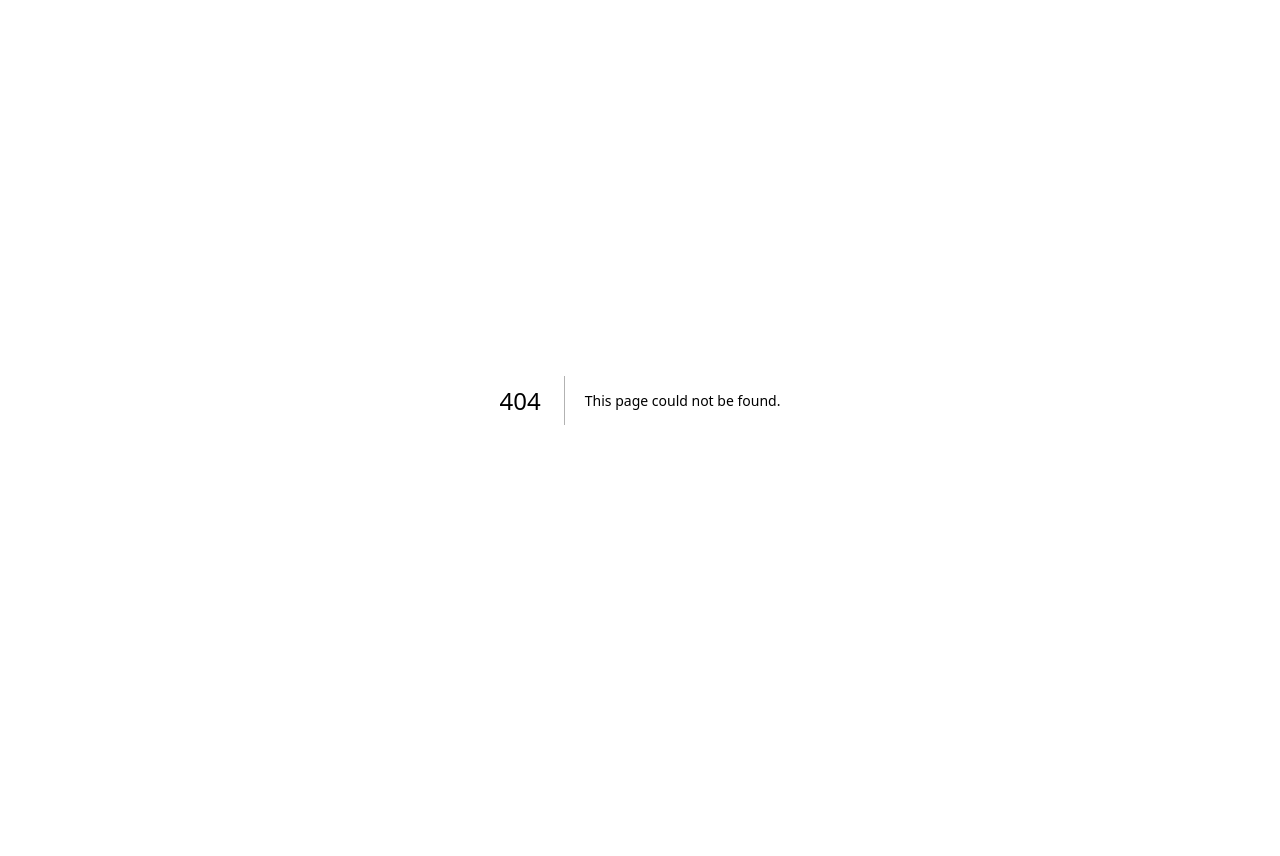
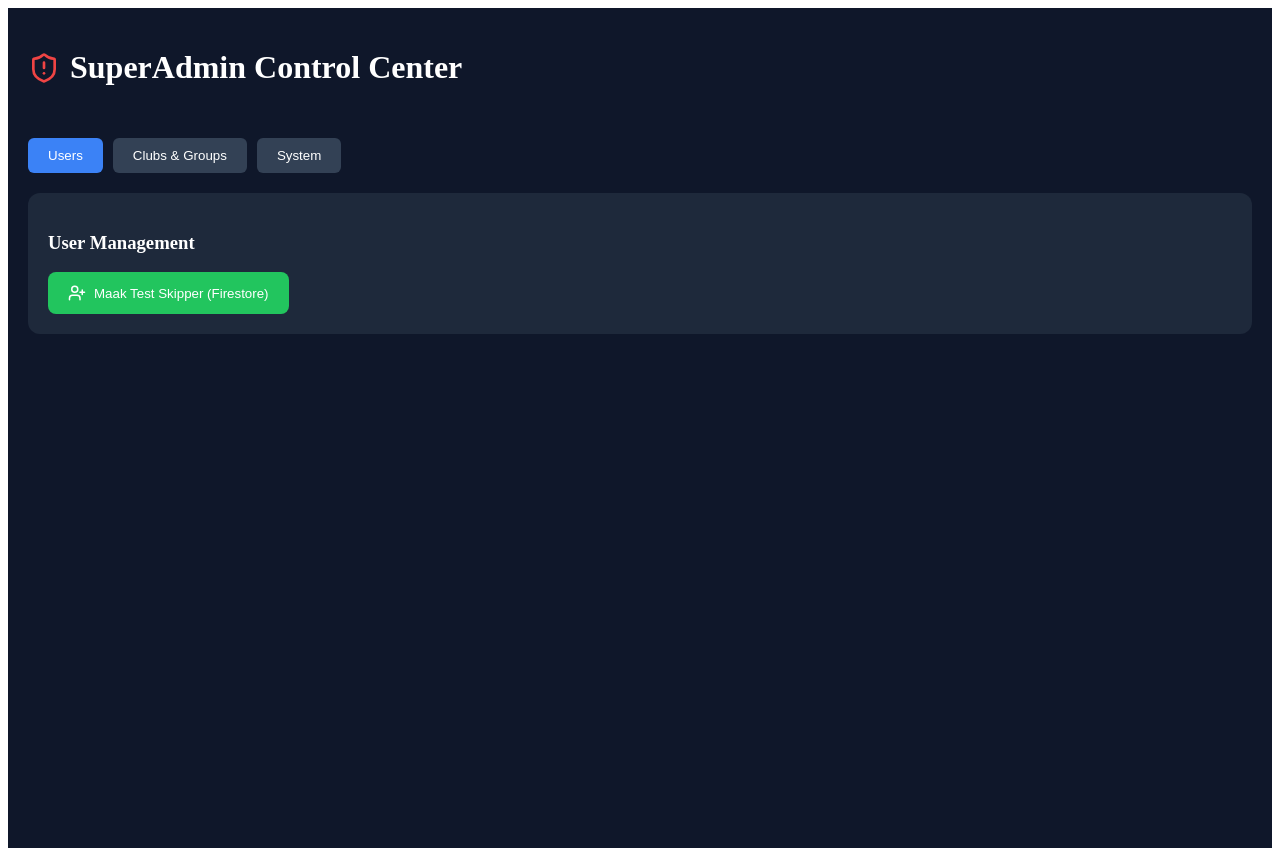
Before and after one commit to tomdemilliano/mySpeedCoach, a Next.js app: page /superadmin in a window 1280 px wide. Before the commit this address had no page. Before the commit the page ends 800 px from the top, so only its background shows below. Built offline with nearby package versions, Linux system fonts and the light colour scheme.

Commit message:
Create superadmin.js

```diff
--- /dev/null
+++ b/pages/superadmin.js
@@ -0,0 +1,103 @@
+import React, { useState } from 'react';
+import { db, rtdb } from '../firebaseConfig';
+import { collection, doc, setDoc, addDoc, serverTimestamp } from "firebase/firestore";
+import { ref, remove } from "firebase/database";
+import { ShieldAlert, UserPlus, Building2, Users, Trash2, Database } from 'lucide-react';
+
+export default function SuperAdmin() {
+  const [activeTab, setActiveTab] = useState('users');
+  const [message, setMessage] = useState(null);
+
+  // Helper om feedback te geven
+  const notify = (msg) => {
+    setMessage(msg);
+    setTimeout(() => setMessage(null), 3000);
+  };
+
+  // 1. Nieuwe User Aanmaken (Firestore)
+  const createTestUser = async () => {
+    try {
+      const newUserRef = doc(collection(db, "users"));
+      await setDoc(newUserRef, {
+        firstName: "Test",
+        lastName: "Skipper",
+        email: "test@speedcoach.be",
+        role: "user",
+        createdAt: serverTimestamp()
+      });
+      notify(`User aangemaakt met ID: ${newUserRef.id}`);
+    } catch (e) { console.error(e); }
+  };
+
+  // 2. RTDB Opschonen (Live sessies resetten)
+  const resetLiveSessions = () => {
+    remove(ref(rtdb, 'live_sessions'))
+      .then(() => notify("RTDB Live Sessies gewist."));
+  };
+
+  return (
+    <div style={{ backgroundColor: '#0f172a', minHeight: '100vh', color: 'white', padding: '20px' }}>
+      <div style={{ display: 'flex', alignItems: 'center', gap: '10px', marginBottom: '30px' }}>
+        <ShieldAlert size={32} color="#ef4444" />
+        <h1>SuperAdmin Control Center</h1>
+      </div>
+
+      {message && (
+        <div style={{ backgroundColor: '#1e293b', borderLeft: '4px solid #22c55e', padding: '10px', marginBottom: '20px' }}>
+          {message}
+        </div>
+      )}
+
+      <div style={{ display: 'flex', gap: '10px', marginBottom: '20px' }}>
+        <button onClick={() => setActiveTab('users')} style={tabStyle(activeTab === 'users')}>Users</button>
+        <button onClick={() => setActiveTab('clubs')} style={tabStyle(activeTab === 'clubs')}>Clubs & Groups</button>
+        <button onClick={() => setActiveTab('system')} style={tabStyle(activeTab === 'system')}>System</button>
+      </div>
+
+      <div style={{ backgroundColor: '#1e293b', padding: '20px', borderRadius: '12px' }}>
+        {activeTab === 'users' && (
+          <div>
+            <h3>User Management</h3>
+            <button onClick={createTestUser} style={actionButtonStyle}>
+              <UserPlus size={18} /> Maak Test Skipper (Firestore)
+            </button>
+          </div>
+        )}
+
+        {activeTab === 'system' && (
+          <div>
+            <h3>Systeem Onderhoud</h3>
+            <p>Gebruik dit om vastgelopen live sessies uit de RTDB te verwijderen.</p>
+            <button onClick={resetLiveSessions} style={{...actionButtonStyle, backgroundColor: '#ef4444'}}>
+              <Trash2 size={18} /> Reset RTDB Live Sessions
+            </button>
+          </div>
+        )}
+
+        {/* Voeg hier de forms toe voor Clubs & Groups conform je schema */}
+      </div>
+    </div>
+  );
+}
+
+const tabStyle = (active) => ({
+  padding: '10px 20px',
+  backgroundColor: active ? '#3b82f6' : '#334155',
+  border: 'none',
+  borderRadius: '6px',
+  color: 'white',
+  cursor: 'pointer'
+});
+
+const actionButtonStyle = {
+  display: 'flex',
+  alignItems: 'center',
+  gap: '8px',
+  backgroundColor: '#22c55e',
+  color: 'white',
+  padding: '12px 20px',
+  border: 'none',
+  borderRadius: '8px',
+  cursor: 'pointer',
+  marginTop: '10px'
+};
```
